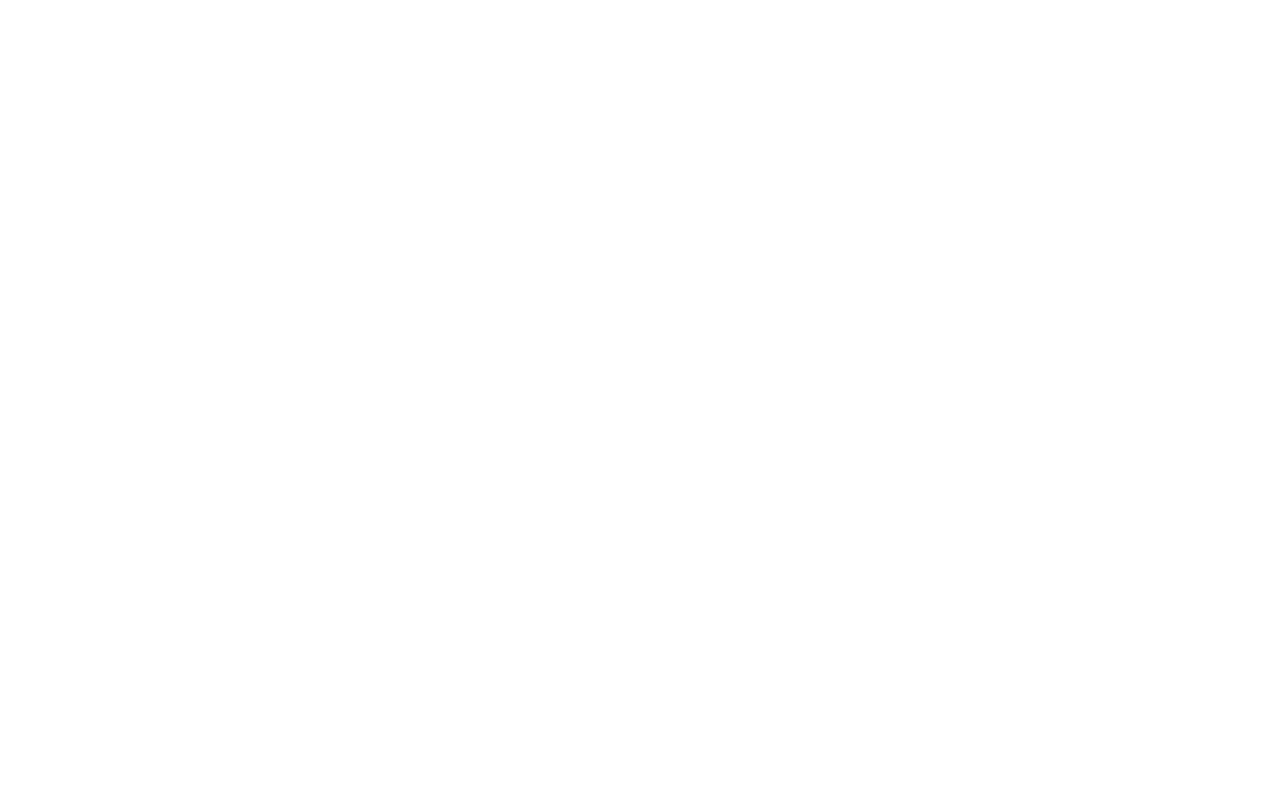
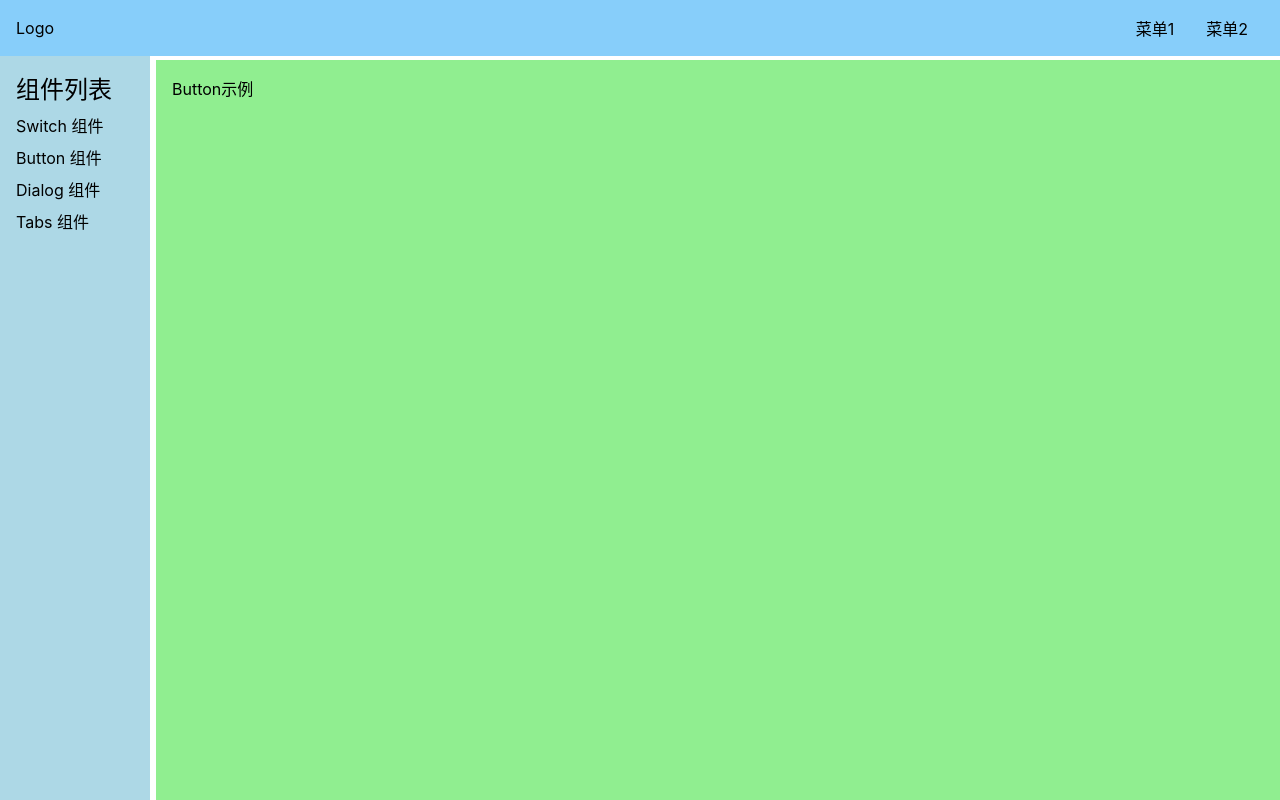
Before and after one commit to icebergyu/yu-ui, a Vue app: page /#/doc/button in a window 1280 px wide. Before the commit this address led to /#/doc/dialog. Built offline with nearby package versions, Linux system fonts and the light colour scheme.

Commit message:
feat:基本完成官网搭建

```diff
--- /dev/null
+++ b/src/components/ButtonDemo.vue
@@ -0,0 +1,10 @@
+<template>
+  <div>Button示例</div>
+</template>
+
+<script>
+export default {};
+</script>
+
+<style lang="scss" scoped>
+</style>
--- /dev/null
+++ b/src/components/DialogDemo.vue
@@ -0,0 +1,10 @@
+<template>
+  <div>Dialog示例</div>
+</template>
+
+<script>
+export default {};
+</script>
+
+<style lang="scss" scoped>
+</style>
--- /dev/null
+++ b/src/components/DocDemo.vue
@@ -0,0 +1,10 @@
+<template>
+  <div>Doc默认页面</div>
+</template>
+
+<script>
+export default {};
+</script>
+
+<style lang="scss" scoped>
+</style>
--- a/src/components/SwitchDemo.vue
+++ b/src/components/SwitchDemo.vue
@@ -1,5 +1,17 @@
 <template>
-  <div>Switch组件</div>
+  <div>
+    Switch的文档
+    <p>Switch的文档</p>
+    <p>Switch的文档</p>
+    <p>Switch的文档</p>
+    <p>Switch的文档</p>
+    <p>Switch的文档</p>
+    <p>Switch的文档</p>
+    <p>Switch的文档</p>
+    <p>Switch的文档</p>
+    <p>Switch的文档</p>
+    <p>Switch的文档</p>
+  </div>
 </template>
 
 <script>
--- /dev/null
+++ b/src/components/TabsDemo.vue
@@ -0,0 +1,10 @@
+<template>
+  <div>Tabs示例</div>
+</template>
+
+<script>
+export default {};
+</script>
+
+<style lang="scss" scoped>
+</style>
--- a/src/components/Topnav.vue
+++ b/src/components/Topnav.vue
@@ -23,13 +23,16 @@
 
 <style lang="scss" scoped>
 .topnav {
-  background-color: lightskyblue;
+  background: lightskyblue;
   display: flex;
+  padding: 16px;
+  position: fixed;
+  top: 0;
+  left: 0;
+  width: 100%;
+  z-index: 10;
   justify-content: center;
   align-items: center;
-  padding: 16px;
-  position: relative;
-  z-index: 10;
   > .logo {
     max-width: 6em;
     margin-right: auto;
@@ -45,7 +48,7 @@
   > .toggleAside {
     width: 24px;
     height: 24px;
-    background-color: red;
+    background: red;
     position: absolute;
     left: 16px;
     top: 50%;
--- a/src/views/Doc.vue
+++ b/src/views/Doc.vue
@@ -1,6 +1,6 @@
 <template>
-  <div>
-    <Topnav />
+  <div class="layout">
+    <Topnav class="nav" />
     <div class="content">
       <aside v-if="menuVisible">
         <h2>组件列表</h2>
@@ -38,10 +38,41 @@
 </script>
 
 <style lang="scss" scoped>
+.layout {
+  display: flex;
+  flex-direction: column;
+  height: 100vh;
+  > .nav {
+    flex-shrink: 0;
+  }
+  > .content {
+    flex-grow: 1;
+    padding-top: 60px;
+    padding-left: 156px;
+    @media (max-width: 500px) {
+      padding-left: 0;
+    }
+  }
+}
+.content {
+  display: flex;
+  > aside {
+    flex-shrink: 0;
+  }
+  > main {
+    flex-grow: 1;
+    padding: 16px;
+    background: lightgreen;
+  }
+}
 aside {
   background: lightblue;
   width: 150px;
   padding: 16px;
+  position: fixed;
+  top: 0;
+  left: 0;
+  padding-top: 70px;
   height: 100%;
   > h2 {
     margin-bottom: 4px;
@@ -51,11 +82,8 @@
       padding: 4px 0;
     }
   }
-  @media (max-width: 500px) {
-    position: fixed;
-    top: 0;
-    left: 0;
-    padding-top: 70px;
-  }
+}
+main {
+  overflow: auto;
 }
 </style>
```
Also changed, not shown: src/router.ts (+9 -1 lines).
